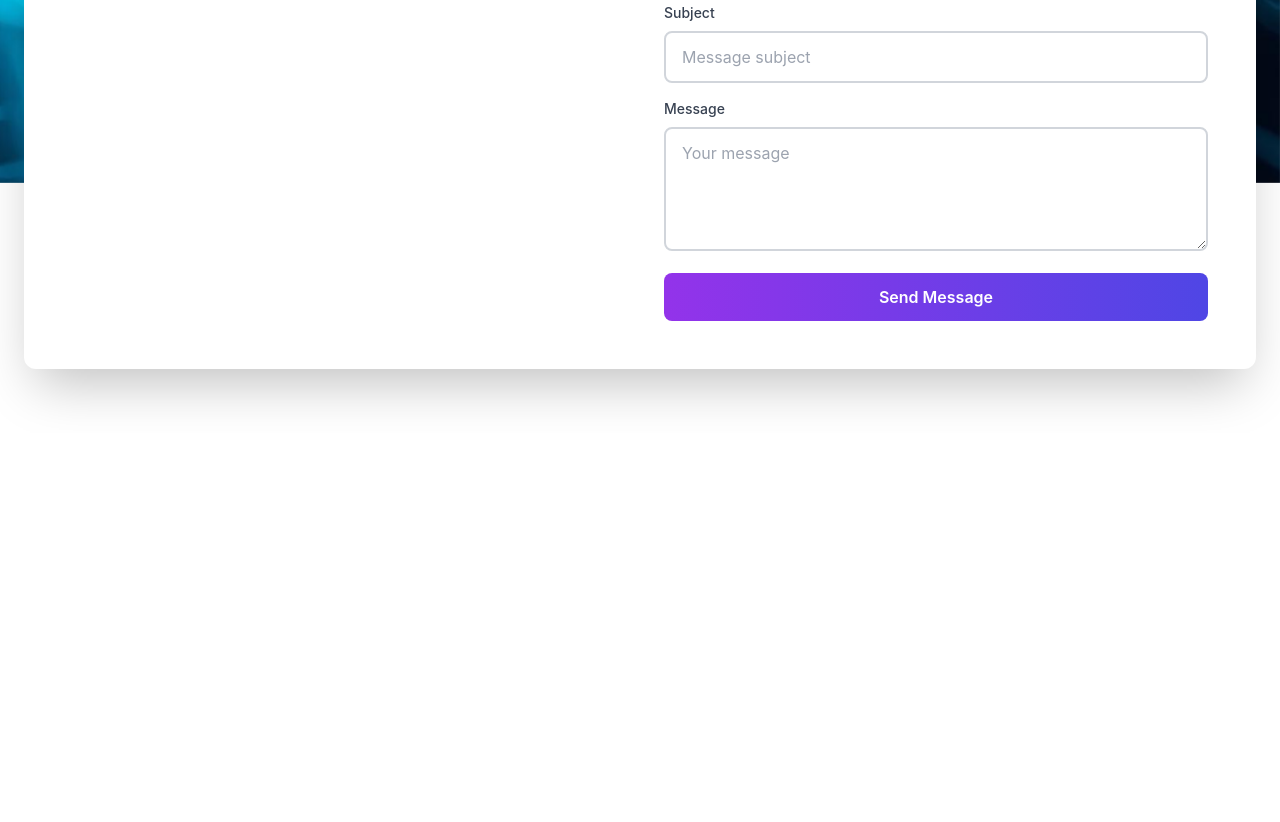
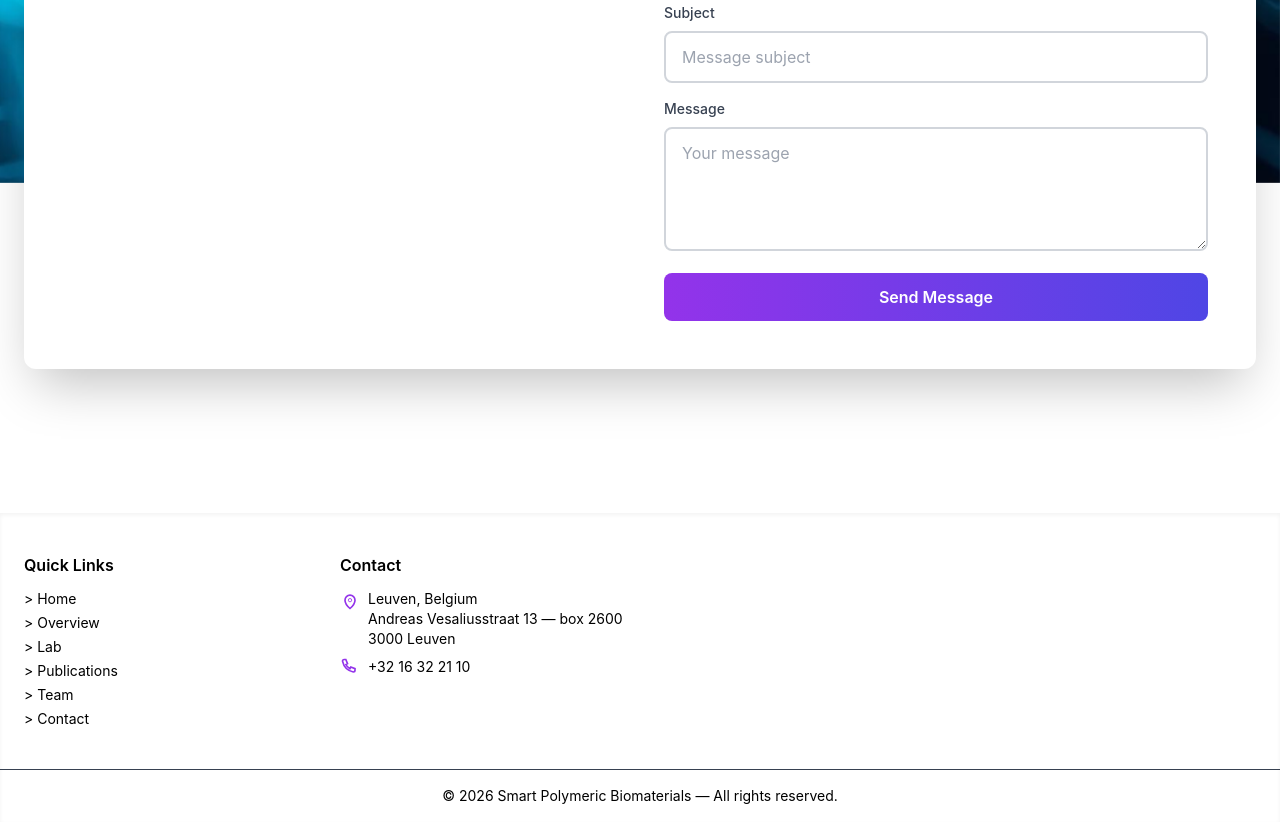
Before and after one commit to fahadleuven/Smart-Polymeric-Group, a website: page public/NavBar-Pages/contact.html in a window 1280 px wide. Shown: the part 617-1439 px from the top of the page. Before the commit the page ends 1050 px from the top, so only its background shows below. Drawn offline with nearby package versions, Linux system fonts and the light colour scheme; no server answers.

Commit message:
Update contact.html

```diff
--- a/public/NavBar-Pages/contact.html
+++ b/public/NavBar-Pages/contact.html
@@ -194,7 +194,7 @@
 
         <form
   id="contact-form"
-  action="https://formspree.io/f/maqwpoze"
+  action="https://formspree.io/f/xwvnjgjv"
   method="POST"
   class="space-y-4"
 >
@@ -270,7 +270,7 @@
     </div>
    </div>
   </div>
-
+<div id="footer"></div>
 
   <script src="https://cdn.jsdelivr.net/npm/@supabase/supabase-js@2"></script>
 <script src="/js/supabase.js"></script>
@@ -363,7 +363,12 @@ document.addEventListener("DOMContentLoaded", () => {
   loadMobileOverviewCategories();
 });
 
-
+/* //fetch footer and insert into page */
+fetch('../components/footer.html')
+  .then(res => res.text())
+  .then(data => {
+    document.getElementById('footer').innerHTML = data;
+  });
 
     </script>
 
```
